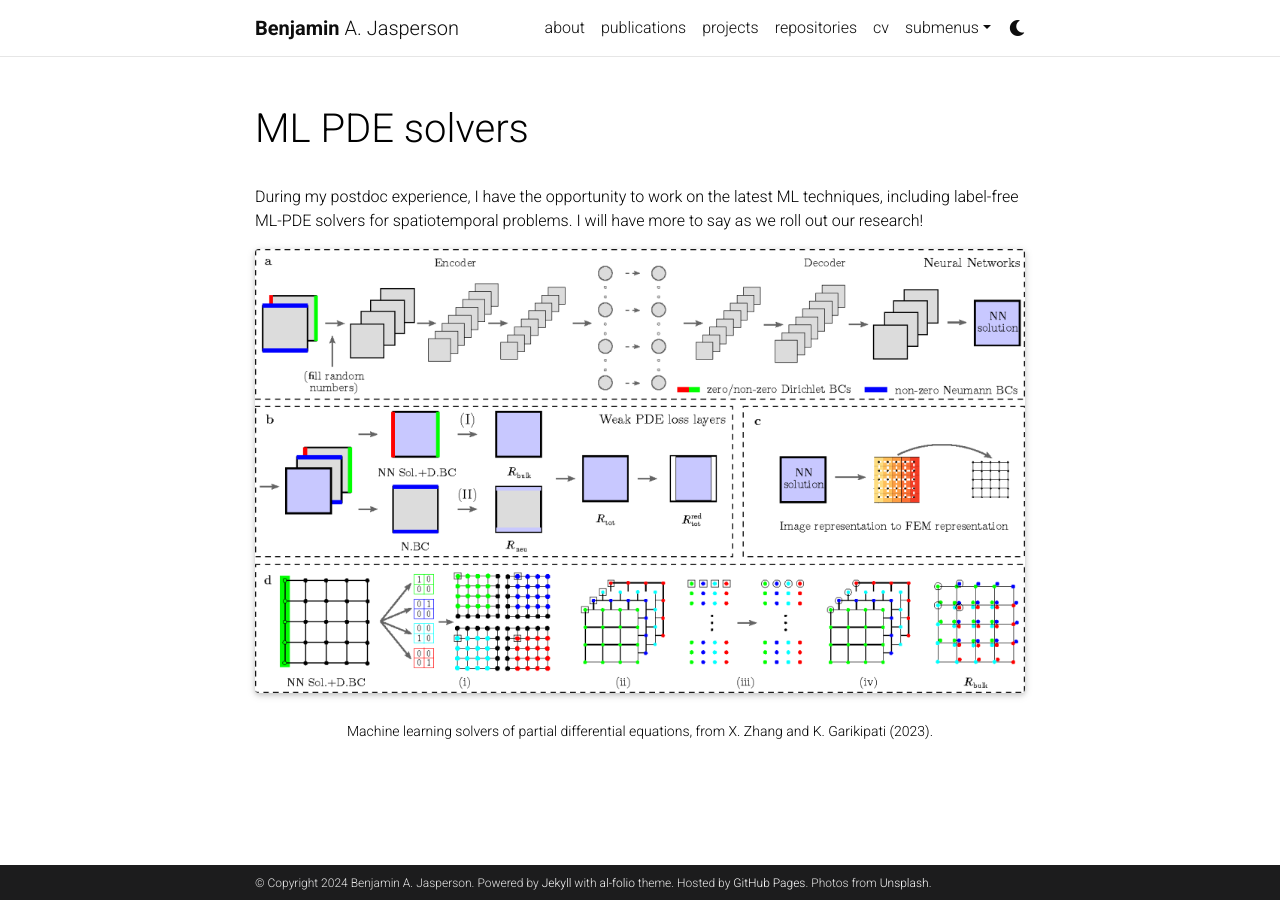
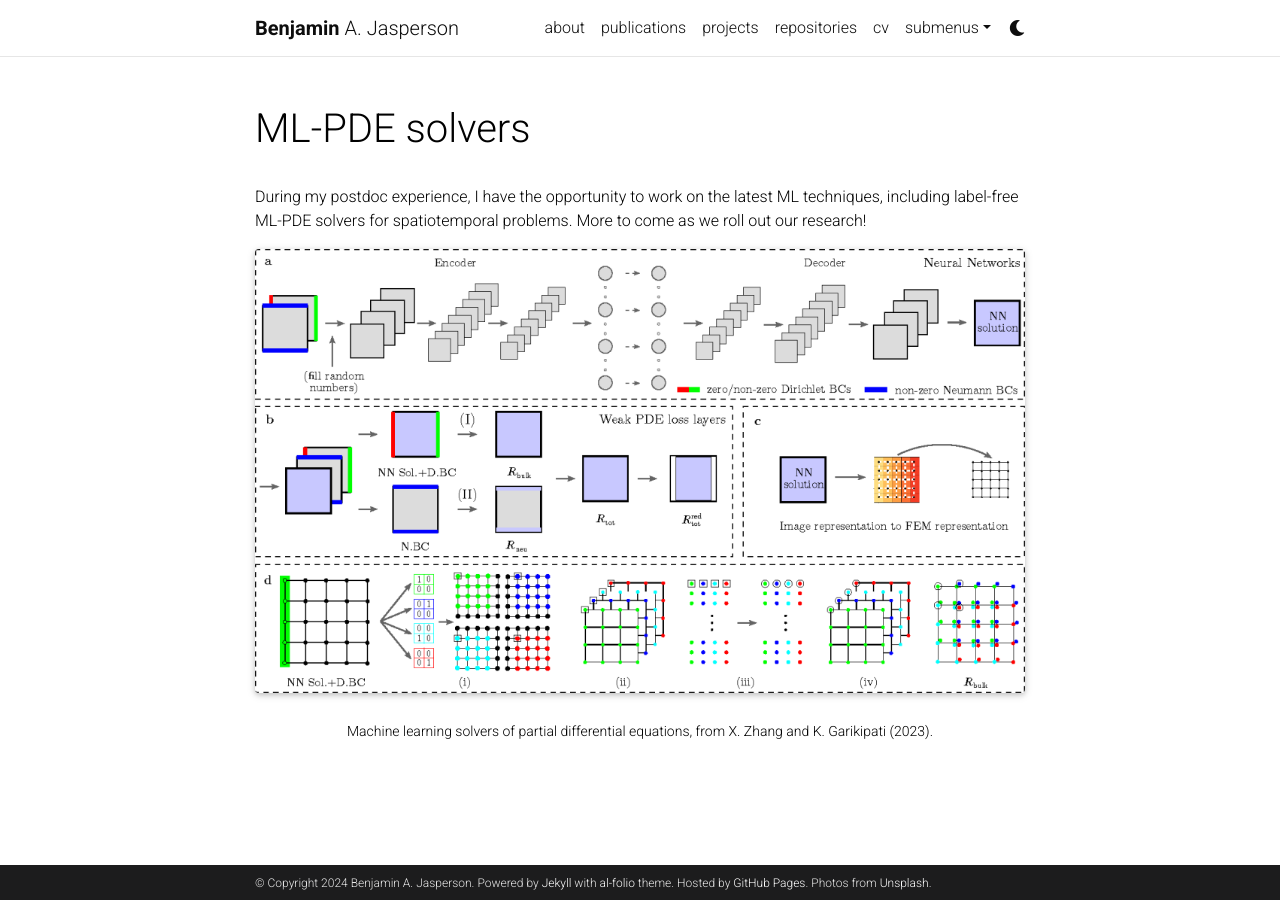
Before and after one commit to bjasperson/bjasperson.github.io, a Jekyll site: the page built from _projects/postdoc.md, in a window 1280 px wide. Built offline with Jekyll 4.4.1, drawn with Linux system fonts in a browser that asks for light colours; full-size pictures stand in for the smaller copies a plugin makes; comment, search, counter and statistics services are not loaded; a style sheet for code colours, icons or effects is not loaded.

Commit message:
text updates

```diff
--- a/_bibliography/papers.bib
+++ b/_bibliography/papers.bib
@@ -12,6 +12,7 @@
   abstract = {A simulation can stand its ground against experiment only if its prediction uncertainty is known. The unknown accuracy of interatomic potentials (IPs) is a major source of prediction uncertainty, severely limiting the use of large-scale classical atomistic simulations in a wide range of scientific and engineering applications. Here we explore covariance between predictions of metal plasticity, from 178 large-scale (\$\textbackslash sim 10\textasciicircum 8\$ atoms) molecular dynamics (MD) simulations, and a variety of indicator properties computed at small-scales (\$\textbackslash leq 10\textasciicircum 2\$ atoms). All simulations use the same 178 IPs. In a manner similar to statistical studies in public health, we analyze correlations of strength with indicators, identify the best predictor properties, and build a cross-scale ``strength-on-predictors'' regression model. This model is then used to quantify uncertainty over the statistical pool of IPs. Small-scale predictors found to be highly covariant with strength are computed using expensive quantum-accurate calculations and used to predict flow strength, within the uncertainty bounds established in our statistical study.},
   pubstate = {prepublished},
   keywords = {Condensed Matter - Materials Science},
+  selected={true},
 }
 
 
@@ -40,6 +41,7 @@
 	month = dec,
 	year = {2023},
 	pages = {103665},
+    selected={true},
 }
 
 @inproceedings{woodOpticallytriggeredOpticalLimiters2021,
@@ -79,6 +81,7 @@
 	month = dec,
 	year = {2014},
 	pages = {125018},
+	selected={true},
 }
 
 @inproceedings{konishiExperimentalStudyAdiabatic2008,
--- a/_projects/postdoc.md
+++ b/_projects/postdoc.md
@@ -1,13 +1,13 @@
 ---
 layout: page
-title: ML PDE solvers
+title: ML-PDE solvers
 description:
 img: assets/img/ml_solvers_pdes.png
 importance: 1
 category: work
 ---
 During my postdoc experience, I have the opportunity to work on the latest ML techniques, including label-free ML-PDE solvers for spatiotemporal problems.
-I will have more to say as we roll out our research!
+More to come as we roll out our research!
 
 <div class="row">
     <div class="col-sm mt-3 mt-md-0">
```
